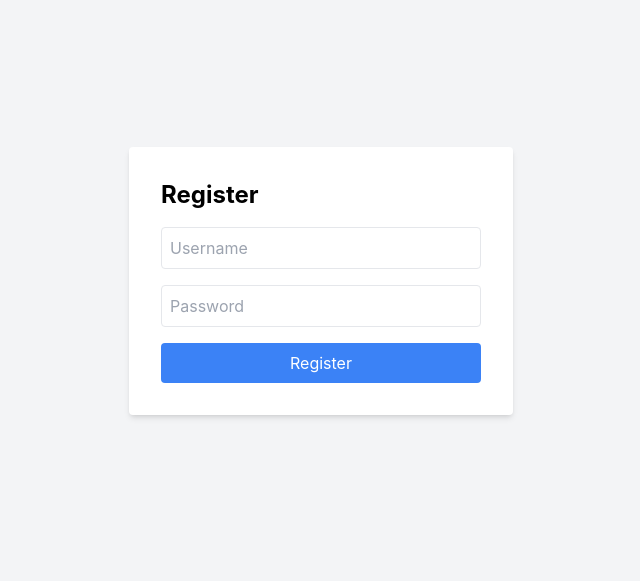
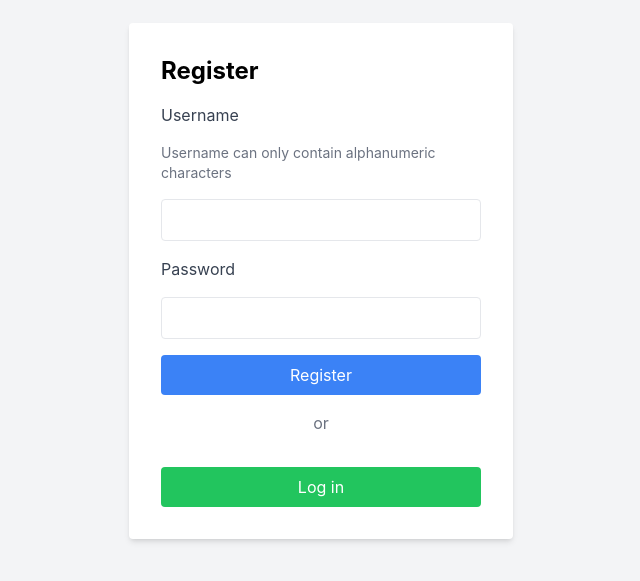
Before and after one commit to lesansley/cliqueof10, a React (Create React App) app in the folder client/: page /register in a window 1280 px wide. Shown: the part 119-700 px from the top of the page, without its empty margins (319-959 px from the left). Built offline with nearby package versions, Linux system fonts and the light colour scheme.

Commit message:
Add simple registration and login functionality

```diff
--- a/client/src/pages/Login.js
+++ b/client/src/pages/Login.js
@@ -1,10 +1,12 @@
 import React, { useState } from "react";
 import axios from "axios";
+import { useNavigate } from "react-router-dom";
 
 const Login = ({ setProfile }) => {
   const [username, setUsername] = useState("");
   const [password, setPassword] = useState("");
   const [error, setError] = useState("");
+  const navigate = useNavigate();
 
   const handleSubmit = async (e) => {
     e.preventDefault();
@@ -14,10 +16,12 @@ const Login = ({ setProfile }) => {
         `${process.env.REACT_APP_SERVER_URL}/login`,
         { username, password }
       );
-      setProfile(response.data);
-      alert("Login successful");
+      if (response.data) {
+        setProfile(response.data);
+        navigate("/profile"); // Navigate to profile page
+      }
     } catch (error) {
-      setError(error.response.data.error || "Invalid credentials");
+      setError(error.response?.data?.error || "Invalid credentials");
     }
   };
 
@@ -48,6 +52,13 @@ const Login = ({ setProfile }) => {
             Login
           </button>
         </form>
+        <div className="my-4 text-center text-gray-500">or</div>
+        <button
+          onClick={() => navigate("/register")}
+          className="w-full bg-green-500 text-white p-2 rounded mt-4"
+        >
+          Register
+        </button>
       </div>
     </div>
   );
--- a/client/src/pages/Register.js
+++ b/client/src/pages/Register.js
@@ -1,10 +1,12 @@
 import React, { useState } from "react";
 import axios from "axios";
+import { useNavigate } from "react-router-dom";
 
 const Register = () => {
   const [username, setUsername] = useState("");
   const [password, setPassword] = useState("");
   const [error, setError] = useState("");
+  const navigate = useNavigate();
 
   const handleSubmit = async (e) => {
     e.preventDefault();
@@ -14,9 +16,12 @@ const Register = () => {
         `${process.env.REACT_APP_SERVER_URL}/register`,
         { username, password }
       );
-      alert(response.data.message);
+      if (response.data.message) {
+        alert("Login successful");
+        navigate("/login"); // Navigate to login page
+      }
     } catch (error) {
-      setError(error.response.data.error || "Error registering user");
+      setError(error.response?.data?.error || "Error registering user");
     }
   };
 
@@ -26,16 +31,19 @@ const Register = () => {
         <h2 className="text-2xl font-bold mb-4">Register</h2>
         {error && <p className="text-red-500">{error}</p>}
         <form onSubmit={handleSubmit} className="space-y-4">
+          <label className="block text-gray-700">Username</label>
+          <p className="text-gray-500 text-sm">
+            Username can only contain alphanumeric characters
+          </p>
           <input
             type="text"
-            placeholder="Username"
             value={username}
             onChange={(e) => setUsername(e.target.value)}
             className="w-full p-2 border rounded"
           />
+          <label className="block text-gray-700">Password</label>
           <input
             type="password"
-            placeholder="Password"
             value={password}
             onChange={(e) => setPassword(e.target.value)}
             className="w-full p-2 border rounded"
@@ -47,6 +55,13 @@ const Register = () => {
             Register
           </button>
         </form>
+        <div className="my-4 text-center text-gray-500">or</div>
+        <button
+          onClick={() => navigate("/login")}
+          className="w-full bg-green-500 text-white p-2 rounded mt-4"
+        >
+          Log in
+        </button>
       </div>
     </div>
   );
```
